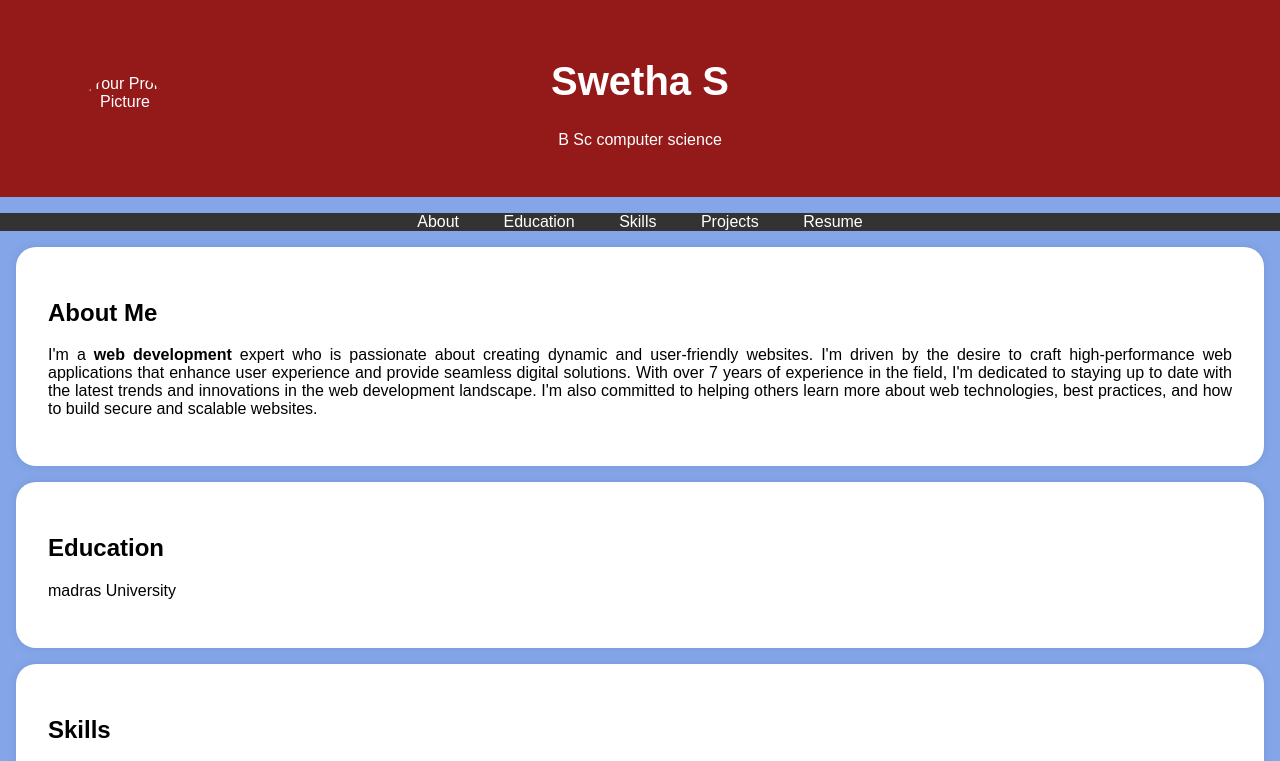
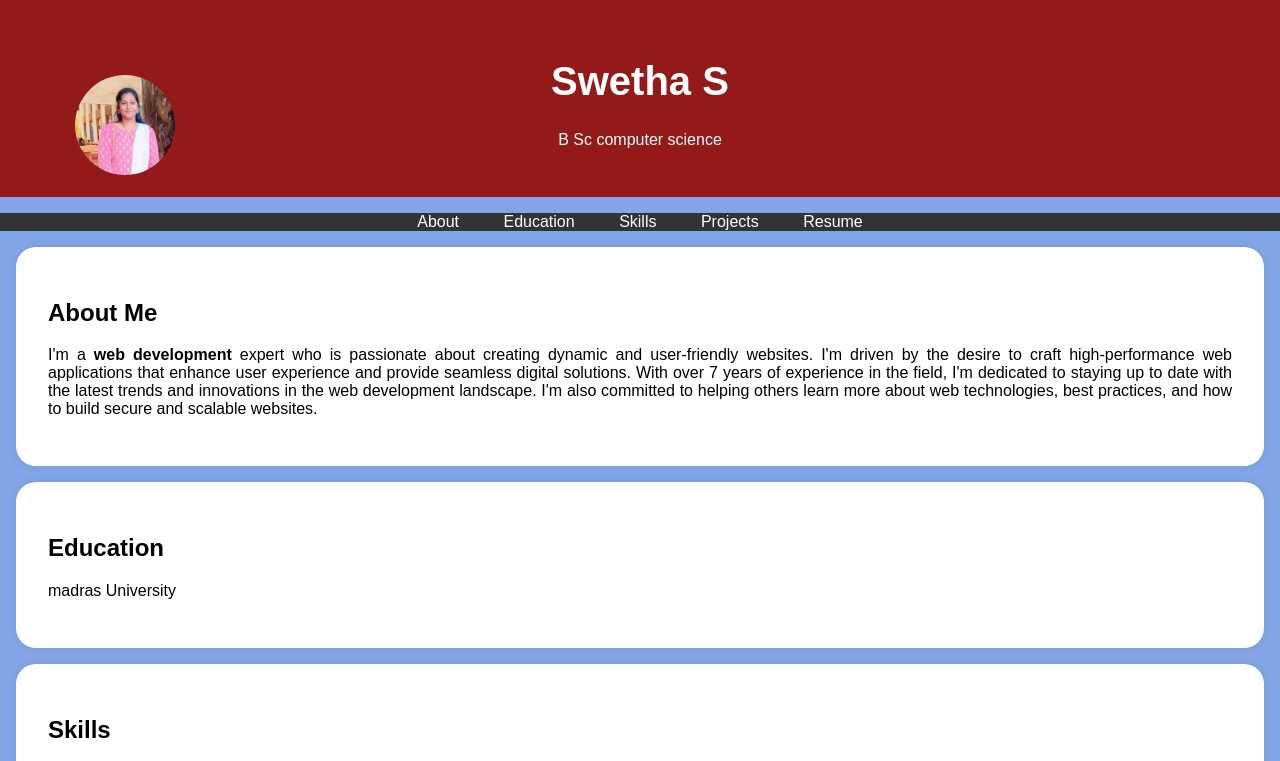
Before and after one commit to swetha0414/Digital-portfolio-, a plain HTML site: page index.html in a window 1280 px wide. Shown: the top 761 px of the page. Drawn offline with Linux system fonts and the light colour scheme.

Commit message:
Update index.html

```diff
--- a/index.html
+++ b/index.html
@@ -94,7 +94,7 @@
 <body>
     <header>
         <div class="header-content">
-        <img src="passport photo.jpg" alt="Your Profile Picture" class="profile-picture">
+        <img src="IMG_20250324_083007.jpg" alt="Your Profile Picture" class="profile-picture">
             <h1>Swetha S</h1>
             <p>B Sc computer science </p>
         </div>
```
